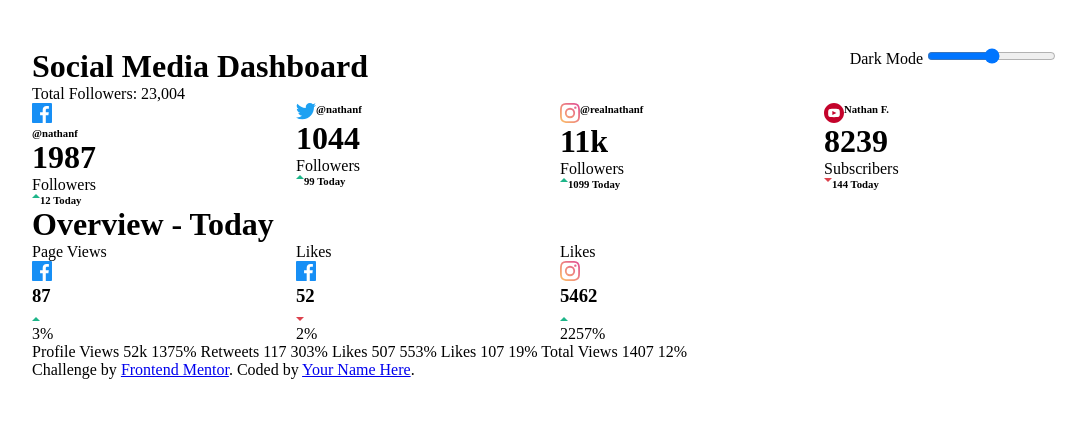
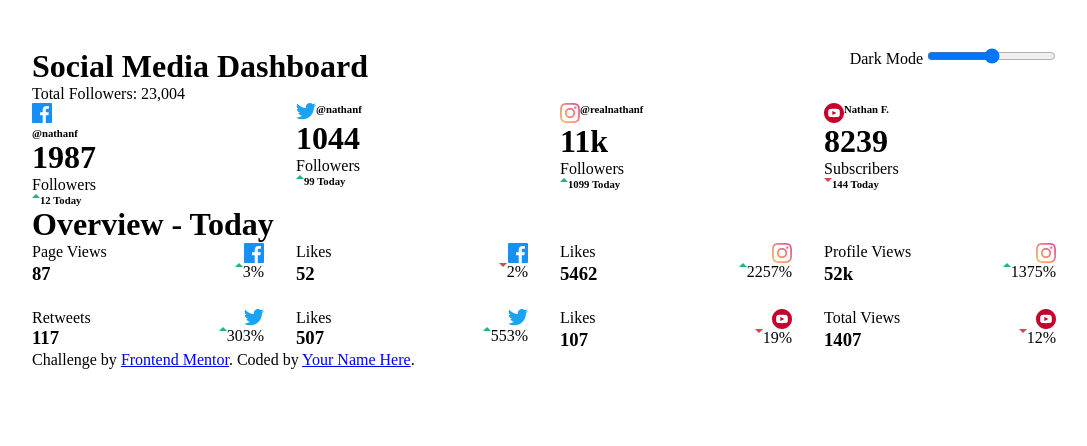
Before and after one commit to roadblock37/social-dashboard, a website: page index.html in a window 1280 px wide. Shown: the whole page, without its empty margins (96-1183 px from the left). Drawn offline with Linux system fonts and the light colour scheme.

Commit message:
html structure done

```diff
--- a/index.html
+++ b/index.html
@@ -142,7 +142,7 @@
         <!-- tile amounts -->
         <div class="tile-amounts-container">
           <h3>87</h3>
-          <div>
+          <div class="social-counter">
             <svg xmlns="http://www.w3.org/2000/svg" width="8" height="4">
               <path fill="#1EB589" fill-rule="evenodd" d="M0 4l4-4 4 4z"/>
             </svg>
@@ -154,7 +154,7 @@
 
       <!-- facebook likes tile -->
       <div class="overview-tile">
-        <div>
+        <div class="tile-title-container">
           <p>Likes</p>
           <svg xmlns="http://www.w3.org/2000/svg" width="20" height="20">
             <path fill="#178FF5" d="M18.896 0H1.104C.494 0 0 .494 0 1.104v17.793C0 19.506.494 20 1.104 20h9.58v-7.745H8.076V9.237h2.606V7.01c0-2.583 1.578-3.99 3.883-3.99 1.104 0 2.052.082 2.329.119v2.7h-1.598c-1.254 0-1.496.597-1.496 1.47v1.928h2.989l-.39 3.018h-2.6V20h5.098c.608 0 1.102-.494 1.102-1.104V1.104C20 .494 19.506 0 18.896 0z"/>
@@ -163,7 +163,7 @@
         <!-- tile amounts -->
         <div class="tile-amounts-container">
           <h3>52</h3>
-          <div>
+          <div class="social-counter">
             <svg xmlns="http://www.w3.org/2000/svg" width="8" height="4">
               <path fill="#DC414C" fill-rule="evenodd" d="M0 0l4 4 4-4z"/>
             </svg>
@@ -174,7 +174,7 @@
 
       <!-- instagram likes tile-->
       <div class="overview-tile">
-        <div>
+        <div class="tile-title-container">
           <p>Likes</p>
           <svg xmlns="http://www.w3.org/2000/svg" width="20" height="20">
             <defs>
@@ -186,13 +186,13 @@
             </defs>
             <path fill="url(#a)" d="M10 1.802c2.67 0 2.987.01 4.042.059 2.71.123 3.975 1.409 4.099 4.099.048 1.054.057 1.37.057 4.04 0 2.672-.01 2.988-.057 4.042-.124 2.687-1.387 3.975-4.1 4.099-1.054.048-1.37.058-4.041.058-2.67 0-2.987-.01-4.04-.058-2.717-.124-3.977-1.416-4.1-4.1-.048-1.054-.058-1.37-.058-4.041 0-2.67.01-2.986.058-4.04.124-2.69 1.387-3.977 4.1-4.1 1.054-.048 1.37-.058 4.04-.058zM10 0C7.284 0 6.944.012 5.878.06 2.246.227.228 2.242.06 5.877.01 6.944 0 7.284 0 10s.012 3.057.06 4.123c.167 3.632 2.182 5.65 5.817 5.817 1.067.048 1.407.06 4.123.06s3.057-.012 4.123-.06c3.629-.167 5.652-2.182 5.816-5.817.05-1.066.061-1.407.061-4.123s-.012-3.056-.06-4.122C19.777 2.249 17.76.228 14.124.06 13.057.01 12.716 0 10 0zm0 4.865a5.135 5.135 0 100 10.27 5.135 5.135 0 000-10.27zm0 8.468a3.333 3.333 0 110-6.666 3.333 3.333 0 010 6.666zm5.338-9.87a1.2 1.2 0 100 2.4 1.2 1.2 0 000-2.4z"/>
           </svg>
-
         </div>
         <div class="tile-amounts-container">
           <h3>5462</h3>
-          <div>
-          <svg xmlns="http://www.w3.org/2000/svg" width="8" height="4"><path fill="#1EB589" fill-rule="evenodd" d="M0 4l4-4 4 4z"/></svg>
-
+          <div class="social-counter">
+            <svg xmlns="http://www.w3.org/2000/svg" width="8" height="4">
+              <path fill="#1EB589" fill-rule="evenodd" d="M0 4l4-4 4 4z"/>
+            </svg>
             <P>2257%</P>
           </div>
 
@@ -201,77 +201,120 @@
 
       <!-- instagram profile views tile -->
       <div class="overview-tile">
-        <div>
-          <p></p>
+        <div class="tile-title-container">
+          <p>Profile Views</p>
+          <!-- instagram icon -->
+          <svg xmlns="http://www.w3.org/2000/svg" width="20" height="20">
+            <defs>
+              <linearGradient id="a" x1="100%" x2="0%" y1="0%" y2="100%">
+                <stop offset="0%" stop-color="#DF4896"/>
+                <stop offset="50.913%" stop-color="#EE877E"/>
+                <stop offset="100%" stop-color="#FDC366"/>
+              </linearGradient>
+            </defs>
+            <path fill="url(#a)" d="M10 1.802c2.67 0 2.987.01 4.042.059 2.71.123 3.975 1.409 4.099 4.099.048 1.054.057 1.37.057 4.04 0 2.672-.01 2.988-.057 4.042-.124 2.687-1.387 3.975-4.1 4.099-1.054.048-1.37.058-4.041.058-2.67 0-2.987-.01-4.04-.058-2.717-.124-3.977-1.416-4.1-4.1-.048-1.054-.058-1.37-.058-4.041 0-2.67.01-2.986.058-4.04.124-2.69 1.387-3.977 4.1-4.1 1.054-.048 1.37-.058 4.04-.058zM10 0C7.284 0 6.944.012 5.878.06 2.246.227.228 2.242.06 5.877.01 6.944 0 7.284 0 10s.012 3.057.06 4.123c.167 3.632 2.182 5.65 5.817 5.817 1.067.048 1.407.06 4.123.06s3.057-.012 4.123-.06c3.629-.167 5.652-2.182 5.816-5.817.05-1.066.061-1.407.061-4.123s-.012-3.056-.06-4.122C19.777 2.249 17.76.228 14.124.06 13.057.01 12.716 0 10 0zm0 4.865a5.135 5.135 0 100 10.27 5.135 5.135 0 000-10.27zm0 8.468a3.333 3.333 0 110-6.666 3.333 3.333 0 010 6.666zm5.338-9.87a1.2 1.2 0 100 2.4 1.2 1.2 0 000-2.4z"/>
+          </svg>
         </div>
         <!-- tile amounts -->
         <div class="tile-amounts-container">
-          <h3></h3>
-          <div>
-            <P></P>
+          <h3>52k</h3>
+          <div class="social-counter">
+            <svg xmlns="http://www.w3.org/2000/svg" width="8" height="4">
+              <path fill="#1EB589" fill-rule="evenodd" d="M0 4l4-4 4 4z"/>
+            </svg>
+            <P>1375%</P>
           </div>
         </div>
       </div>
 
       <!-- retweet tile -->
       <div class="overview-tile">
-        <div>
-          <p></p>
+        <div class="tile-title-container">
+          <p>Retweets</p>
+          <!-- twitter logo -->
+          <svg xmlns="http://www.w3.org/2000/svg" width="20" height="17">
+            <path fill="#1DA1F2" d="M20 1.924a8.192 8.192 0 01-2.357.646A4.11 4.11 0 0019.448.3a8.22 8.22 0 01-2.606.996A4.096 4.096 0 0013.847 0c-2.65 0-4.596 2.472-3.998 5.037A11.648 11.648 0 011.392.752a4.109 4.109 0 001.27 5.478 4.086 4.086 0 01-1.858-.513C.76 7.616 2.122 9.395 4.095 9.79a4.113 4.113 0 01-1.853.07 4.106 4.106 0 003.833 2.849A8.25 8.25 0 010 14.41a11.616 11.616 0 006.29 1.843c7.618 0 11.922-6.434 11.663-12.205A8.354 8.354 0 0020 1.924z"/>
+          </svg>
         </div>
         <!-- tile amounts -->
         <div class="tile-amounts-container">
-          <h3></h3>
-          <div>
-            <P></P>
+          <h3>117 </h3>
+          <div class="social-counter">
+            <!-- up icon -->
+            <svg xmlns="http://www.w3.org/2000/svg" width="8" height="4">
+              <path fill="#1EB589" fill-rule="evenodd" d="M0 4l4-4 4 4z"/>
+            </svg>
+            <P>303%</P>
           </div>
         </div>
       </div>
 
       <!-- twitter likes tile -->
       <div class="overview-tile">
-        <div>
-          <p></p>
+        <div class="tile-title-container">
+          <p>Likes</p>
+          <!-- twitter icon -->
+          <svg xmlns="http://www.w3.org/2000/svg" width="20" height="17">
+            <path fill="#1DA1F2" d="M20 1.924a8.192 8.192 0 01-2.357.646A4.11 4.11 0 0019.448.3a8.22 8.22 0 01-2.606.996A4.096 4.096 0 0013.847 0c-2.65 0-4.596 2.472-3.998 5.037A11.648 11.648 0 011.392.752a4.109 4.109 0 001.27 5.478 4.086 4.086 0 01-1.858-.513C.76 7.616 2.122 9.395 4.095 9.79a4.113 4.113 0 01-1.853.07 4.106 4.106 0 003.833 2.849A8.25 8.25 0 010 14.41a11.616 11.616 0 006.29 1.843c7.618 0 11.922-6.434 11.663-12.205A8.354 8.354 0 0020 1.924z"/>
+          </svg>
         </div>
         <div class="tile-amounts-container">
           <!-- tile amounts -->
-          <h3></h3>
-          <div>
-            <P></P>
+          <h3>507</h3>
+          <div class="social-counter">
+            <!-- up icon -->
+            <svg xmlns="http://www.w3.org/2000/svg" width="8" height="4">
+              <path fill="#1EB589" fill-rule="evenodd" d="M0 4l4-4 4 4z"/>
+            </svg>
+            <P>553%</P>
           </div>
         </div>
       </div>
+
       <!-- youtube likes tile -->
       <div class="overview-tile">
-        <div>
-          <p></p>
+        <div class="tile-title-container">
+          <p>Likes</p>
+          <!-- youtube icon -->
+          <svg xmlns="http://www.w3.org/2000/svg" width="20" height="20">
+            <path fill="#C4032B" d="M10 0C4.478 0 0 4.478 0 10c0 5.523 4.478 10 10 10 5.523 0 10-4.477 10-10 0-5.522-4.477-10-10-10zm3.7 14.077c-1.75.12-5.652.12-7.402 0-1.896-.13-2.117-1.059-2.131-4.077.014-3.024.237-3.947 2.131-4.077 1.75-.12 5.652-.12 7.403 0 1.897.13 2.117 1.059 2.132 4.077-.015 3.024-.237 3.947-2.132 4.077zM8.334 8.048l4.098 1.949-4.098 1.955V8.048z"/>
+          </svg>
         </div>
         <!-- tile amounts -->
         <div class="tile-amounts-container">
-          <h3></h3>
-          <div>
-            <P></P>
+          <h3>107</h3>
+          <div class="social-counter">
+            <!-- down icon -->
+            <svg xmlns="http://www.w3.org/2000/svg" width="8" height="4">
+              <path fill="#DC414C" fill-rule="evenodd" d="M0 0l4 4 4-4z"/>
+            </svg>
+            <P>19%</P>
           </div>
         </div>
       </div>
 
       <!-- youtube total views tile -->
       <div class="overview-tile">
-        <div>
-          <p></p>
+        <div class="tile-title-container">
+          <p>Total Views</p>
+          <!-- youtube icon -->
+          <svg xmlns="http://www.w3.org/2000/svg" width="20" height="20">
+            <path fill="#C4032B" d="M10 0C4.478 0 0 4.478 0 10c0 5.523 4.478 10 10 10 5.523 0 10-4.477 10-10 0-5.522-4.477-10-10-10zm3.7 14.077c-1.75.12-5.652.12-7.402 0-1.896-.13-2.117-1.059-2.131-4.077.014-3.024.237-3.947 2.131-4.077 1.75-.12 5.652-.12 7.403 0 1.897.13 2.117 1.059 2.132 4.077-.015 3.024-.237 3.947-2.132 4.077zM8.334 8.048l4.098 1.949-4.098 1.955V8.048z"/>
+          </svg>
         </div>
         <!-- tile amounts -->
         <div class="tile-amounts-container">
-          <h3></h3>
-          <div>
-            <P></P>
+          <h3>1407</h3>
+          <div class="social-counter">
+            <!-- down icon -->
+            <svg xmlns="http://www.w3.org/2000/svg" width="8" height="4">
+              <path fill="#DC414C" fill-rule="evenodd" d="M0 0l4 4 4-4z"/>
+            </svg>
+            <P>12%</P>
           </div>
         </div>
       </div>
     </section>
-
-
-     Profile Views 52k 1375% Retweets 117 303% Likes 507 553% Likes 107 19%
-    Total Views 1407 12%
 
     <div class="attribution">
       Challenge by
--- a/main.scss
+++ b/main.scss
@@ -49,4 +49,18 @@ body {
     display: grid;
     grid-template-columns: repeat(4, 1fr);
     column-gap: 2rem;
+    row-gap: 1.5rem;
 }
+
+// container holding title and social icon
+// in top of overview tile
+.tile-title-container {
+    display: flex;
+    justify-content: space-between;
+}
+
+// container holding amount and percentage
+.tile-amounts-container {
+    display: flex;
+    justify-content: space-between;
+}
```
Also changed, not shown: main.css, 1 other file.
